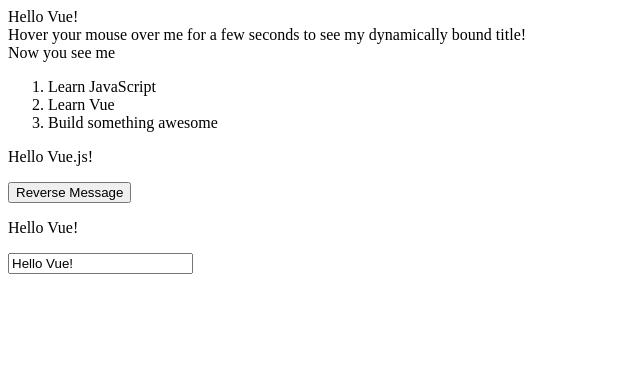
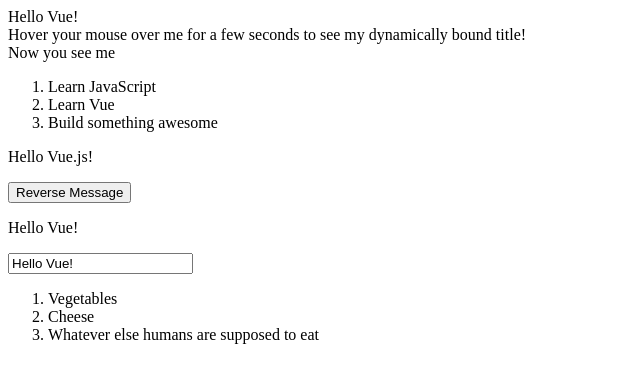
Before and after one commit to arafatm/learn_vue, a plain HTML site: page index.html in a window 1280 px wide. Shown: the whole page, without its empty margins (0-640 px from the left). Drawn offline with nearby package versions, Linux system fonts and the light colour scheme.

Commit message:
`component` example

```diff
--- a/index.html
+++ b/index.html
@@ -37,7 +37,41 @@
       <input v-model="message">
     </div>
 
+    <div id="app-7">
+      <ol>
+        <!--
+          Now we provide each todo-item with the todo object it's representing,
+          so that its content can be dynamic.  We also need to provide each
+          component with a "key", which will be explained later.
+        -->
+        <todo-item
+          v-for="item in groceryList"
+          v-bind:todo="item"
+          v-bind:key="item.id" >
+        </todo-item>
+      </ol>
+    </div>
+
     <script type="text/javascript">
+
+      Vue.component('todo-item', {
+        // The todo-item component now accepts a
+        // "prop", which is like a custom attribute.
+        // This prop is called todo.
+        props: ['todo'],
+        template: '<li>{{ todo.text }}</li>'
+      })
+
+      var app7 = new Vue({
+        el: '#app-7',
+        data: {
+          groceryList: [
+            { id: 0, text: 'Vegetables' },
+            { id: 1, text: 'Cheese' },
+            { id: 2, text: 'Whatever else humans are supposed to eat' }
+          ]
+        }
+      })
 
       var app6 = new Vue({
         el: '#app-6',
@@ -45,6 +79,7 @@
           message: 'Hello Vue!'
         }
       })
+
       var app5 = new Vue({
         el: '#app-5',
         data: {
@@ -56,6 +91,7 @@
           }
         }
       })
+
       var app4 = new Vue({
         el: '#app-4',
         data: {
```
Also changed, not shown: 1 other file.
